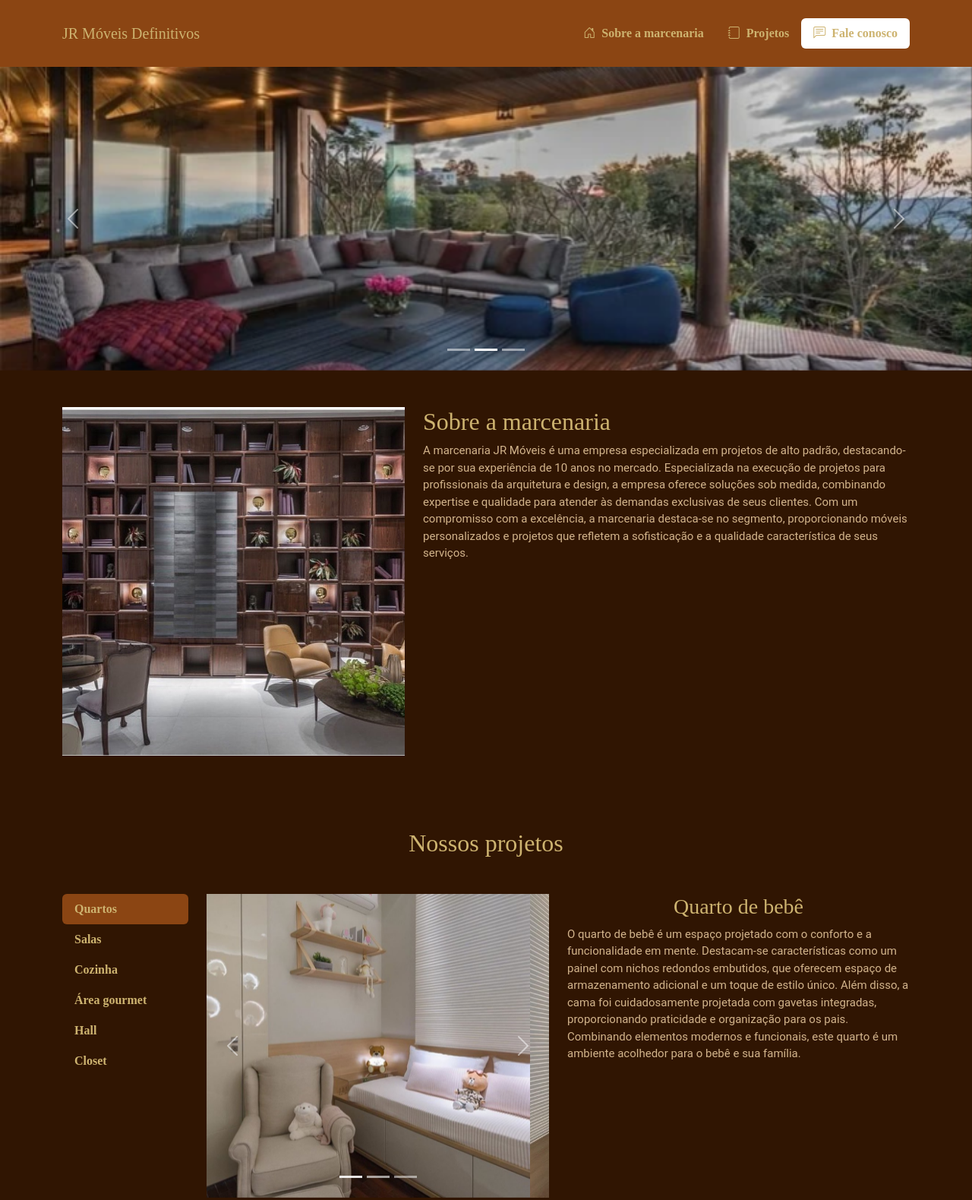
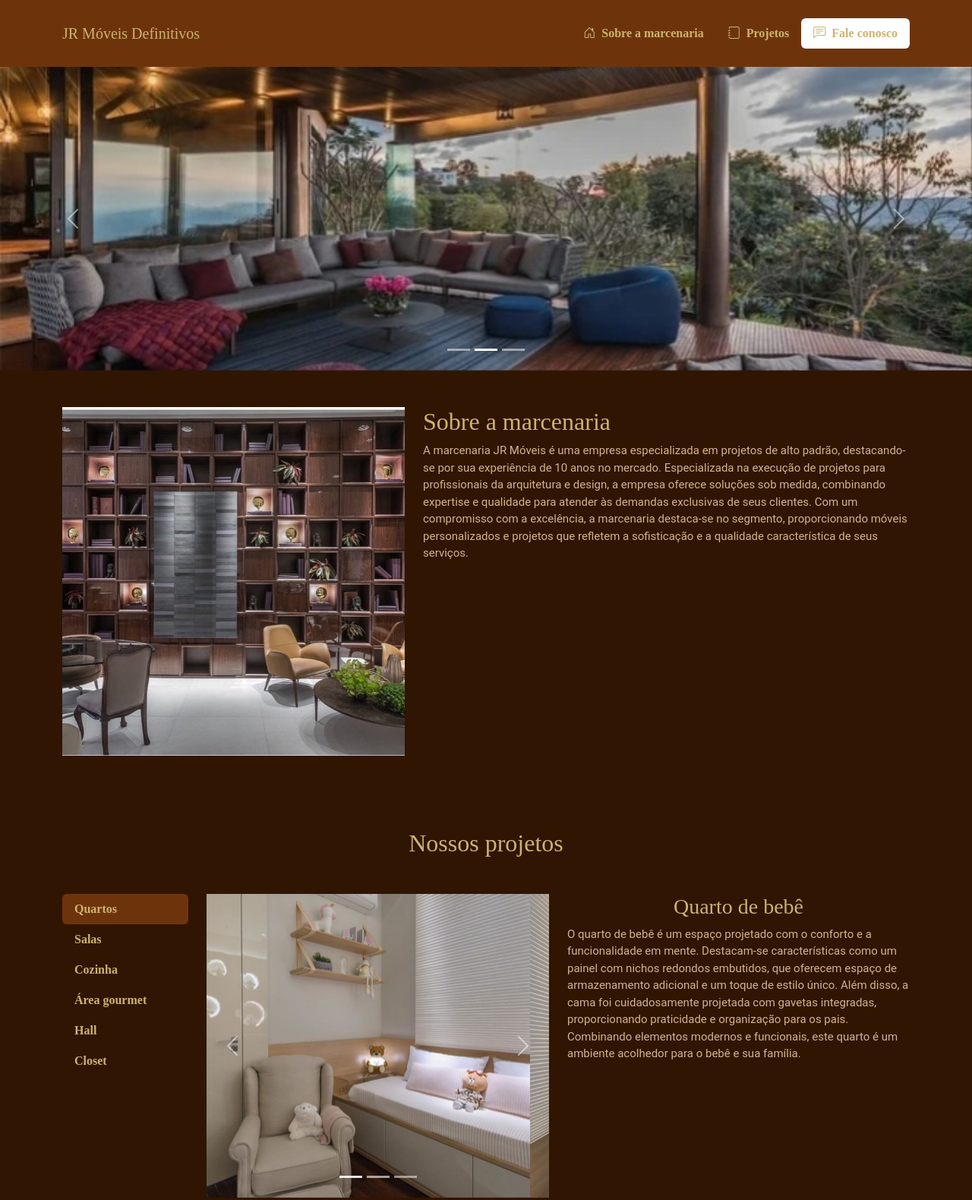
Before and after one commit to MylenaFDS/Site-Oficial---JR-M-veis-Definitivos, a website: page index.html in a window 1280 px wide. Shown: the top 1580 px of the page at 76% size. Drawn offline with nearby package versions, Linux system fonts and the light colour scheme.

Commit message:
Melhorias

```diff
--- a/main.css
+++ b/main.css
@@ -6,7 +6,7 @@ body{
 
 
   .navbar {
-    background-color: #8B4513;
+    background-color: #6d340c;
 }
 
 
@@ -24,7 +24,7 @@ body{
 
 .nav-projetos .nav-link.active,
 #fale-conosco button{
-    background-color: #8B4513;
+    background-color: #6d340c;
     color: #fff;
 }
 
```
